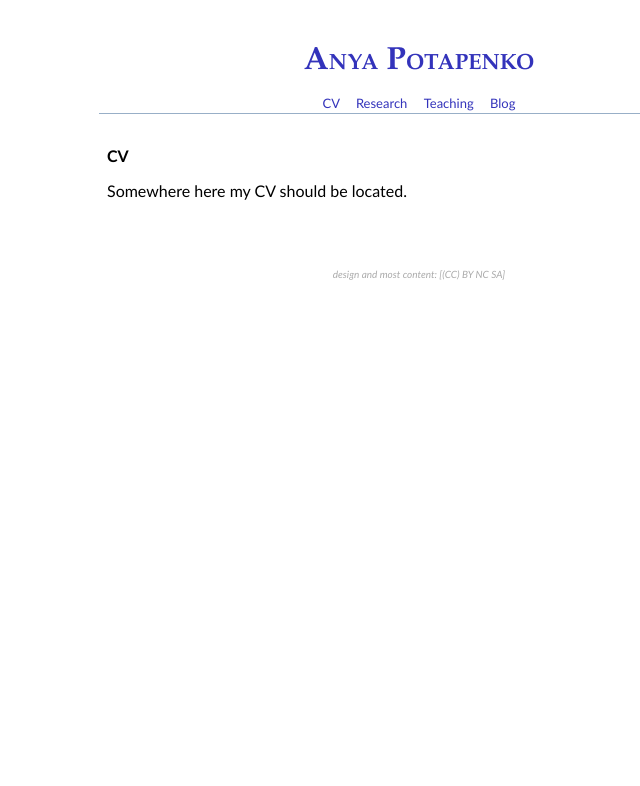
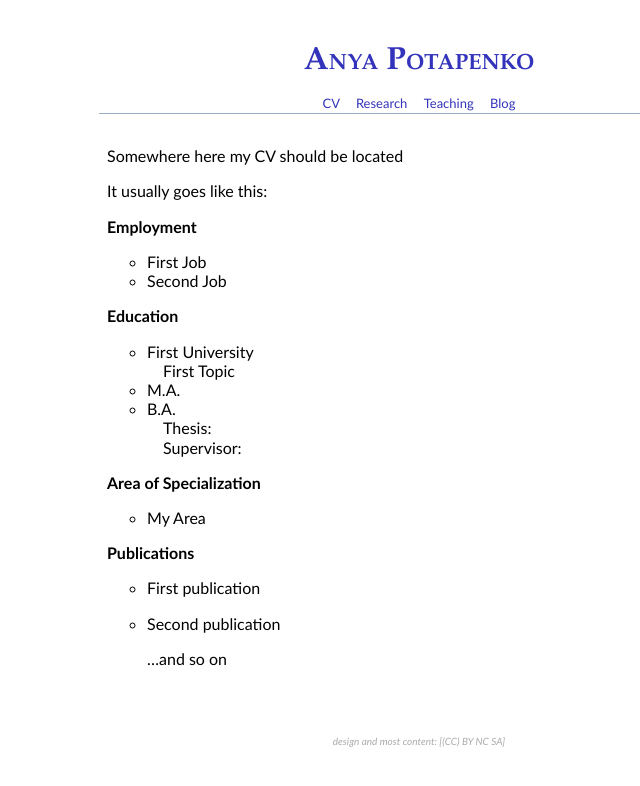
Before and after one commit to AnyaP/apotapenko.com, a Jekyll site: the page built from cv/index.md, in a window 1280 px wide. Shown: the top 786 px of the page, without its empty margins (221-861 px from the left). Built offline with Jekyll 4.4.1, drawn with Linux system fonts in a browser that asks for light colours.

Commit message:
Refactor blog and research posts

```diff
--- a/blog/index.html
+++ b/blog/index.html
@@ -8,7 +8,7 @@
 
 	<ul class="posts">
 
-	  {% for post in site.posts %}
+	  {% for post in site.categories.blog %}
 	    <li><span>{{ post.date | date_to_string }}</span> - <a href="{{ post.url }}" title="{{ post.title }}">{{ post.title }}</a></li>
 	  {% endfor %}
 	</ul>
--- a/cv/index.html
+++ /dev/null
@@ -1,7 +0,0 @@
----
-layout: default
-title: CV
----
-	<h1>{{ page.title }}</h1>
-
-	<p>Somewhere here my CV should be located.</p>
--- /dev/null
+++ b/cv/index.md
@@ -0,0 +1,39 @@
+---
+layout: default
+title: CV
+---
+
+Somewhere here my CV should be located
+
+It usually goes like this:
+
+Employment
+==========
+
+-   First Job
+-   Second Job
+
+Education
+=========
+
+-   First University
+    -   First Topic
+
+-   M.A.
+-   B.A.
+    -   Thesis:
+    -   Supervisor:
+
+Area of Specialization
+======================
+
+-   My Area
+
+Publications
+============
+
+-   First publication
+-   Second publication
+
+
+	...and so on
```
Also changed, not shown: _layouts/research-post.html (added, +8 -0 lines), blog/_posts/2015-06-01-anya-potapenko-launched.md (renamed from _posts/2015-06-01-anya-potapenko-launched.md, +2 -1 lines), index.md (+3 -3 lines), research/_posts/2014-06-01-second-paper.md (added, +15 -0 lines), research/_posts/2015-06-01-first-paper.md (added, +15 -0 lines), research/index.html (+26 -3 lines), site.md (added, +37 -0 lines), teaching/index.html (deleted, +0 -7 lines), teaching/index.md (added, +6 -0 lines).
